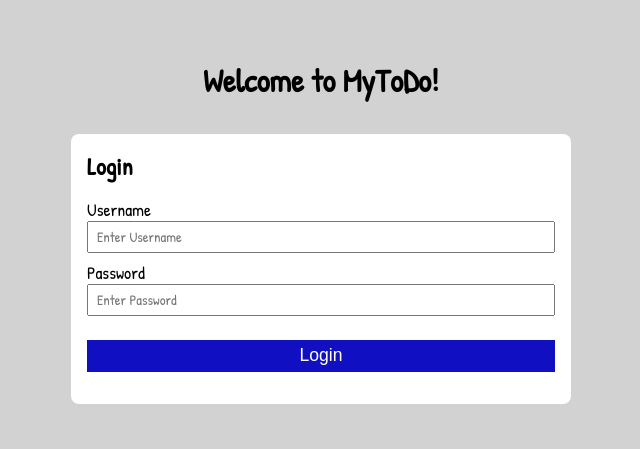
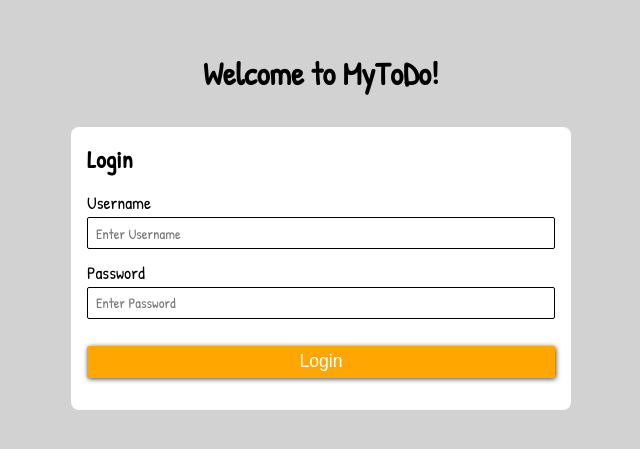
Before and after one commit to Chizycodes/React-Redux-ToDo-App, a React (Create React App) app: page / in a window 1280 px wide. Shown: the part 169-618 px from the top of the page, without its empty margins (319-959 px from the left). Built offline with nearby package versions, Linux system fonts and the light colour scheme.

Commit message:
retouching

```diff
--- a/src/components/TodoList.js
+++ b/src/components/TodoList.js
@@ -29,7 +29,10 @@ const TodoList = () => {
   };
 
   const handleLogout = () => {
-    dispatch(logout());
+    setTimeout(() => {
+      dispatch(logout());
+    }, 3000)
+
   };
   useEffect(() => {
     if (!auth.isLogged) {
--- a/src/index.css
+++ b/src/index.css
@@ -35,7 +35,7 @@ body {
 .login-div div {
   display: flex;
   flex-direction: column;
-  margin-bottom: 0.5rem;
+  margin-bottom: 0.7rem;
 }
 
 .login-div div > input {
@@ -43,10 +43,14 @@ body {
   padding-left: 0.5rem;
   font-family: inherit;
   font-size: 0.9rem;
+  border-radius: 2px;
+  outline: none;
+  border: 1px solid black;
 }
 
 .login-div div > label {
   font-size: 1.1rem;
+  margin-bottom: .2rem;
 }
 
 .login h2 {
@@ -55,7 +59,9 @@ body {
 
 .login-btn {
   width: 100%;
-  background-color: rgb(16, 16, 194);
+  background-color: rgb(255, 166, 0);
+  border-radius: 2px;
+  box-shadow: 1px 1px 5px rgba(0, 0, 0, 0.726);
   height: 2rem;
   margin-top: 1rem;
   margin-bottom: 1rem;
@@ -66,7 +72,7 @@ body {
 
 .login-btn:hover {
   cursor: pointer;
-  background-color: rgba(16, 16, 194, 0.815);
+  background-color: rgba(255, 196, 0, 0.993);
 }
 
 .todoDiv {
```
